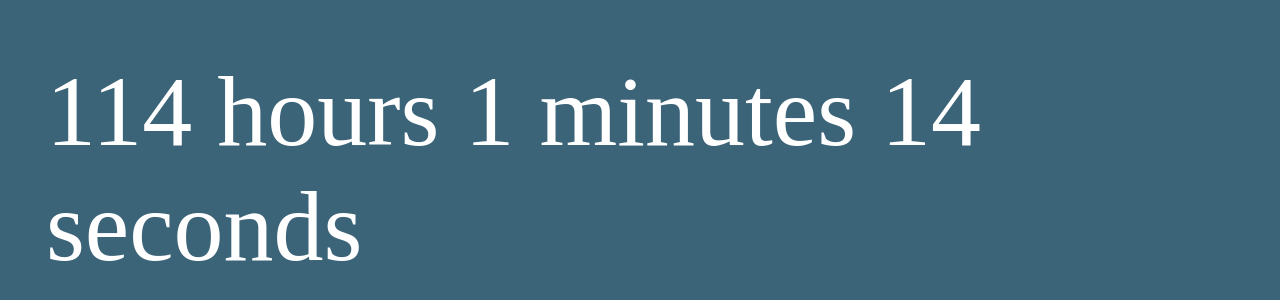
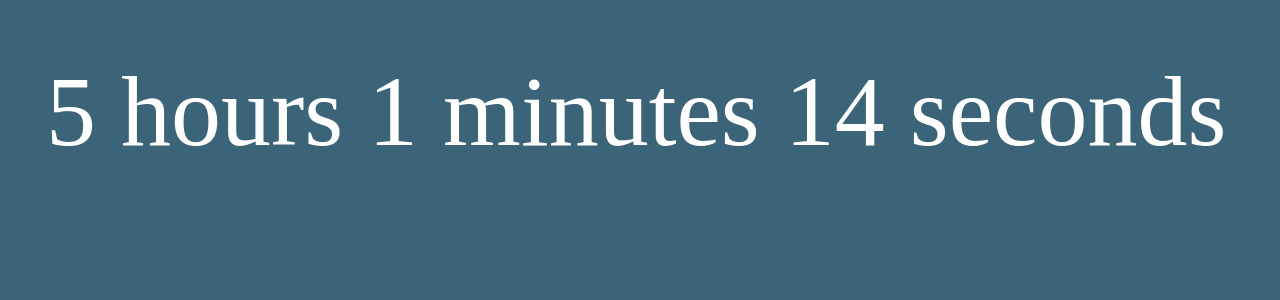
Before and after one commit to thisisyulinzheng/timer, a plain HTML site: page index.html in a window 1280 px wide. Shown: the part 98-398 px from the top of the page. Drawn offline with Linux system fonts and the light colour scheme.

Commit message:
updated final time

```diff
--- a/index.html
+++ b/index.html
@@ -16,7 +16,7 @@
 		<p id="time_since"></p>
 		<script>
 			setInterval(() => {
-				const date1 = new Date("February 7, 2024, 18:30:00");
+				const date1 = new Date("February 12, 2024, 07:30:00");
 				const date2 = Date.now();
 				var time_since = date2 - date1;
 				var hours = Math.floor(time_since / (60 * 60 * 1000));
```
